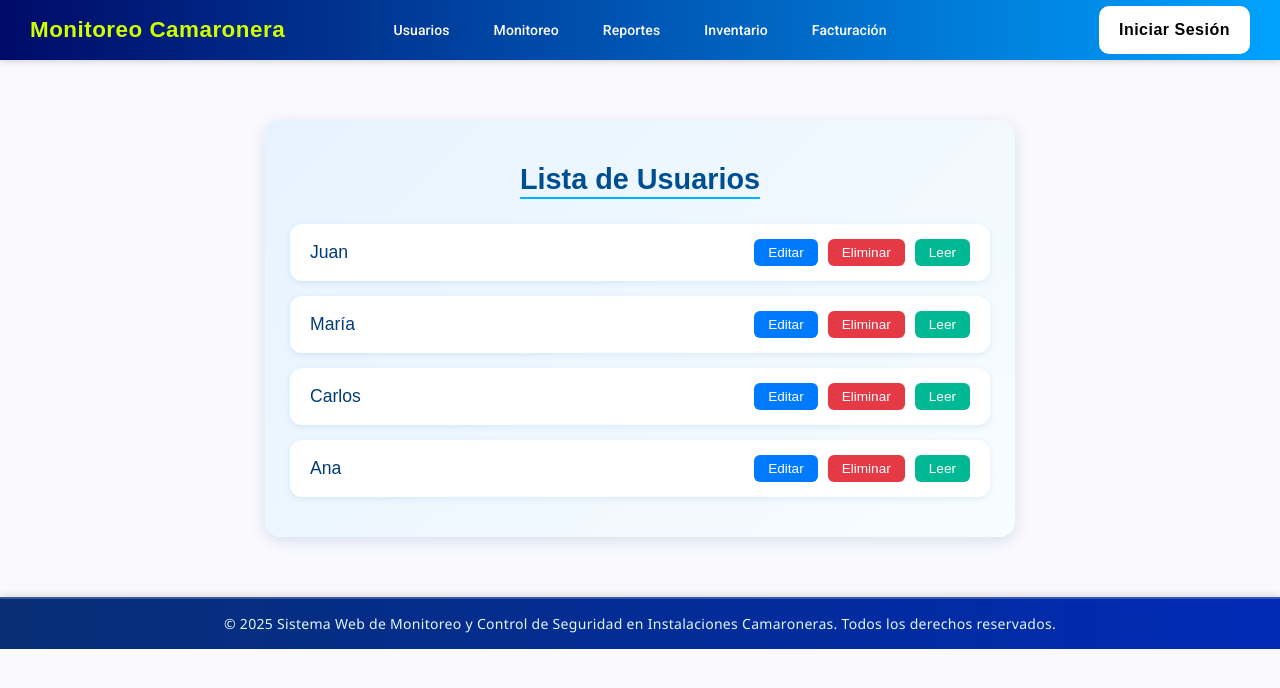
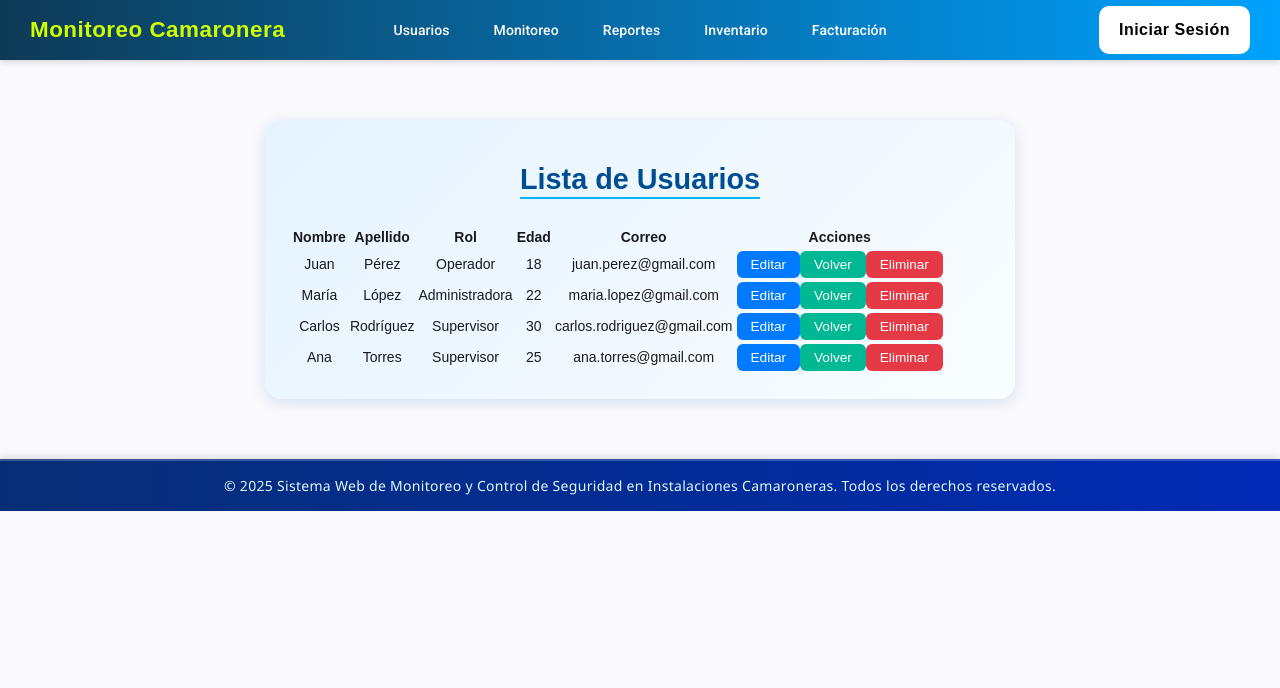
Before and after one commit to Jeanferx/Proyecto-BASE-, an Angular app: page /lista in a window 1280 px wide. Shown: the top 688 px of the page. Built offline with nearby package versions, Linux system fonts and the light colour scheme.

Commit message:
chorse(login)
modificacion

```diff
--- a/src/app/lista-user/lista-user.html
+++ b/src/app/lista-user/lista-user.html
@@ -1,13 +1,30 @@
 <div class="user-list-container">
     <h2>Lista de Usuarios</h2>
 
-    <div class="user-card" *ngFor="let usuario of usuarios">
-        <span class="user-name">{{ usuario.nombre }}</span>
-
-        <div class="actions">
-            <button class="btn edit">Editar</button>
-            <button class="btn delete" (click)="eliminarUsuario(usuario)">Eliminar</button>
-            <button class="btn view" (click)="leerUsuario(usuario)">Leer</button>
-        </div>
-    </div>
+    <table class="user-table">
+        <thead>
+            <tr>
+                <th>Nombre</th>
+                <th>Apellido</th>
+                <th>Rol</th>
+                <th>Edad</th>
+                <th>Correo</th>
+                <th>Acciones</th>
+            </tr>
+        </thead>
+        <tbody>
+            <tr *ngFor="let usuario of usuarios">
+                <td>{{ usuario.nombre }}</td>
+                <td>{{ usuario.apellido }}</td>
+                <td>{{ usuario.rol }}</td>
+                <td>{{ usuario.edad }}</td>
+                <td>{{ usuario.correo }}</td>
+                <td>
+                    <button class="btn edit" (click)="editarUsuario(usuario)">Editar</button>
+                    <button class="btn view" (click)="volverUsuario(usuario)">Volver</button>
+                    <button class="btn delete" (click)="eliminarUsuario(usuario)">Eliminar</button>
+                </td>
+            </tr>
+        </tbody>
+    </table>
 </div>
--- a/src/app/lista-user/lista-user.ts
+++ b/src/app/lista-user/lista-user.ts
@@ -3,18 +3,100 @@ import { CommonModule } from '@angular/common';
 import Swal from 'sweetalert2';
 @Component({
   selector: 'app-lista-user',
-  standalone: true, // 👈 si estás usando standalone
-  imports: [CommonModule], // 👈 importante: habilita *ngFor, *ngIf, etc.
+  standalone: true,
+  imports: [CommonModule],
   templateUrl: './lista-user.html',
   styleUrls: ['./lista-user.css']
 })
 export class ListaUser {
+  usuariosOriginales = new Map();
   usuarios = [
     { nombre: 'Juan', apellido: 'Pérez', edad: 18, genero: 'Masculino', correo: 'juan.perez@gmail.com', password: 12345, rol: 'Operador' },
     { nombre: 'María', apellido: 'López', edad: 22, genero: 'Femenino', correo: 'maria.lopez@gmail.com', password: 12345, rol: 'Administradora' },
     { nombre: 'Carlos', apellido: 'Rodríguez', edad: 30, genero: 'Masculino', correo: 'carlos.rodriguez@gmail.com', password: 12345, rol: 'Supervisor' },
     { nombre: 'Ana', apellido: 'Torres', edad: 25, genero: 'Femenino', correo: 'ana.torres@gmail.com', password: 12345, rol: 'Supervisor' },
   ];
+  editarUsuario(usuario: any) {
+    if (!this.usuariosOriginales.has(usuario)) {
+      this.usuariosOriginales.set(usuario, { ...usuario });
+    }
+    Swal.fire({
+      title: 'Editar Usuario',
+      html: `
+        <input id="swal-nombre" class="swal2-input" placeholder="Nombre" value="${usuario.nombre}">
+        <input id="swal-apellido" class="swal2-input" placeholder="Apellido" value="${usuario.apellido}">
+        <input id="swal-edad" class="swal2-input" type="number" placeholder="Edad" value="${usuario.edad}">
+        <input id="swal-genero" class="swal2-input" placeholder="Género" value="${usuario.genero}">
+        <input id="swal-correo" class="swal2-input" placeholder="Correo" value="${usuario.correo}">
+        <input id="swal-rol" class="swal2-input" placeholder="Rol" value="${usuario.rol}">
+      `,
+      focusConfirm: false,
+      showCancelButton: true,
+      confirmButtonText: 'Guardar',
+      cancelButtonText: 'Cancelar',
+      confirmButtonColor: '#004e92',
+      background: '#f8fdff',
+      color: '#004e92',
+      preConfirm: () => {
+        return {
+          nombre: (document.getElementById('swal-nombre') as HTMLInputElement).value,
+          apellido: (document.getElementById('swal-apellido') as HTMLInputElement).value,
+          edad: Number((document.getElementById('swal-edad') as HTMLInputElement).value),
+          genero: (document.getElementById('swal-genero') as HTMLInputElement).value,
+          correo: (document.getElementById('swal-correo') as HTMLInputElement).value,
+          rol: (document.getElementById('swal-rol') as HTMLInputElement).value
+        };
+      }
+    }).then((result) => {
+
+      if (result.isConfirmed && result.value) {
+
+        usuario.nombre = result.value.nombre;
+        usuario.apellido = result.value.apellido;
+        usuario.edad = result.value.edad;
+        usuario.genero = result.value.genero;
+        usuario.correo = result.value.correo;
+        usuario.rol = result.value.rol;
+
+        Swal.fire({
+          title: 'Actualizado',
+          text: 'El usuario ha sido actualizado correctamente.',
+          icon: 'success',
+          confirmButtonColor: '#00b894',
+          background: '#f8fdff',
+          color: '#004e92'
+        });
+      }
+    });
+  }
+
+  // --------------------
+  // VOLVER A DATOS ORIGINALES
+  // --------------------
+  volverUsuario(usuario: any) {
+    const copia = this.usuariosOriginales.get(usuario);
+
+    if (!copia) {
+      Swal.fire("No hay cambios", "Este usuario no ha sido editado todavía.", "info");
+      return;
+    }
+
+    // Restaurar datos
+    Object.assign(usuario, copia);
+
+    Swal.fire({
+      title: 'Restaurado',
+      text: 'Los datos anteriores han sido recuperados.',
+      icon: 'success',
+      confirmButtonColor: '#00b894',
+      background: '#f8fdff',
+      color: '#004e92'
+    });
+  }
+
+  // --------------------
+  // ELIMINAR USUARIO
+  // --------------------
   eliminarUsuario(usuario: any) {
     Swal.fire({
       title: '¿Estás seguro?',
@@ -29,7 +111,8 @@ export class ListaUser {
       color: '#004e92'
     }).then((result) => {
       if (result.isConfirmed) {
-        // Aquí va tu lógica para eliminar el usuario de la lista o base de datos
+
+        this.usuariosOriginales.delete(usuario); // limpiar copia
         this.usuarios = this.usuarios.filter(u => u !== usuario);
 
         Swal.fire({
@@ -43,20 +126,4 @@ export class ListaUser {
       }
     });
   }
-  leerUsuario(usuario: any) {
-    Swal.fire({
-      title: `${usuario.nombre} ${usuario.apellido}`,
-      html: `
-        <p><strong>Edad:</strong> ${usuario.edad}</p>
-        <p><strong>Género:</strong> ${usuario.genero}</p>
-        <p><strong>Correo:</strong> ${usuario.correo}</p>
-        <p><strong>Rol:</strong> ${usuario.rol}</p>
-      `,
-      icon: 'info',
-      confirmButtonText: 'Cerrar',
-      confirmButtonColor: '#004e92',
-      background: '#f8fdff',
-      color: '#004e92'
-    });
-  }
 }
--- a/src/app/login/login.css
+++ b/src/app/login/login.css
@@ -4,7 +4,7 @@ html {
     height: 100%;
     margin: 0;
     font-family: "Segoe UI", Tahoma, Geneva, Verdana, sans-serif;
-    background: linear-gradient(135deg, #006994, #00a8b5);
+    background: linear-gradient(135deg, #0E3A56, #00a8b5);
 }
 
 /* Contenedor general */
--- a/src/app/login/login.html
+++ b/src/app/login/login.html
@@ -14,7 +14,7 @@
 
             <button type="submit">Ingresar</button>
             <p class="signup-link">
-                ¿No tienes cuenta? <a href="#">Regístrate</a>
+                ¿No tienes cuenta? <a (click)="irARegistro()">Regístrate</a>
             </p>
         </form>
     </div>
--- a/src/app/login/login.ts
+++ b/src/app/login/login.ts
@@ -1,5 +1,6 @@
 import { Component, EventEmitter, Output } from '@angular/core';
 import { FormsModule } from '@angular/forms';
+import { Router } from '@angular/router';
 @Component({
   selector: 'app-login',
   standalone: true,
@@ -8,7 +9,12 @@ import { FormsModule } from '@angular/forms';
   styleUrls: ['./login.css'],
 })
 export class Login {
+  constructor(private router: Router) { }
   onSubmit() {
     alert('Se procederá a validar las credenciales de acceso');
+    this.router.navigate(['/lista']);
+  }
+  irARegistro() {
+    this.router.navigate(['/registrar']);
   }
 }
--- a/src/app/menu/menu.css
+++ b/src/app/menu/menu.css
@@ -2,7 +2,7 @@
     display: flex;
     align-items: center;
     justify-content: center;
-    background: linear-gradient(90deg, #000a68, #00a2ff);
+    background: linear-gradient(90deg, #0E3A56, #00a2ff);
     color: white;
     padding: 10px 30px;
     font-family: 'Poppins', sans-serif;
--- a/src/app/principal/principal.css
+++ b/src/app/principal/principal.css
@@ -2,7 +2,7 @@
 .main-content {
     height: calc(90vh - 60px);
     /* altura total menos el menú */
-    background-color: #1b8ebb;
+    background-color: #0E3A56;
     /* celeste */
     display: flex;
     flex-direction: column;
--- a/src/app/principal/principal.html
+++ b/src/app/principal/principal.html
@@ -2,7 +2,13 @@
     <app-login></app-login>
 </div>
 <div class="main-content">
-    <h1>Mi primer Angular</h1>
+
+    <h1>Sistema Web de Control y Seguridad en Costa Camarón</h1>
     <p></p>
-    <p>Subtema o descripción aquí</p>
+    <p class="lead mt-3 w-75">
+        Bienvenidos a <strong>Costa Camarón</strong> una empresa dedicada a la producción sostenible y eficiente de
+        camarón de alta calidad. Contamos con instalaciones modernas, personal altamente capacitado y procesos
+        certificados que
+        garantizan un producto confiable para mercados nacionales e internacionales..
+    </p>
 </div>
```
